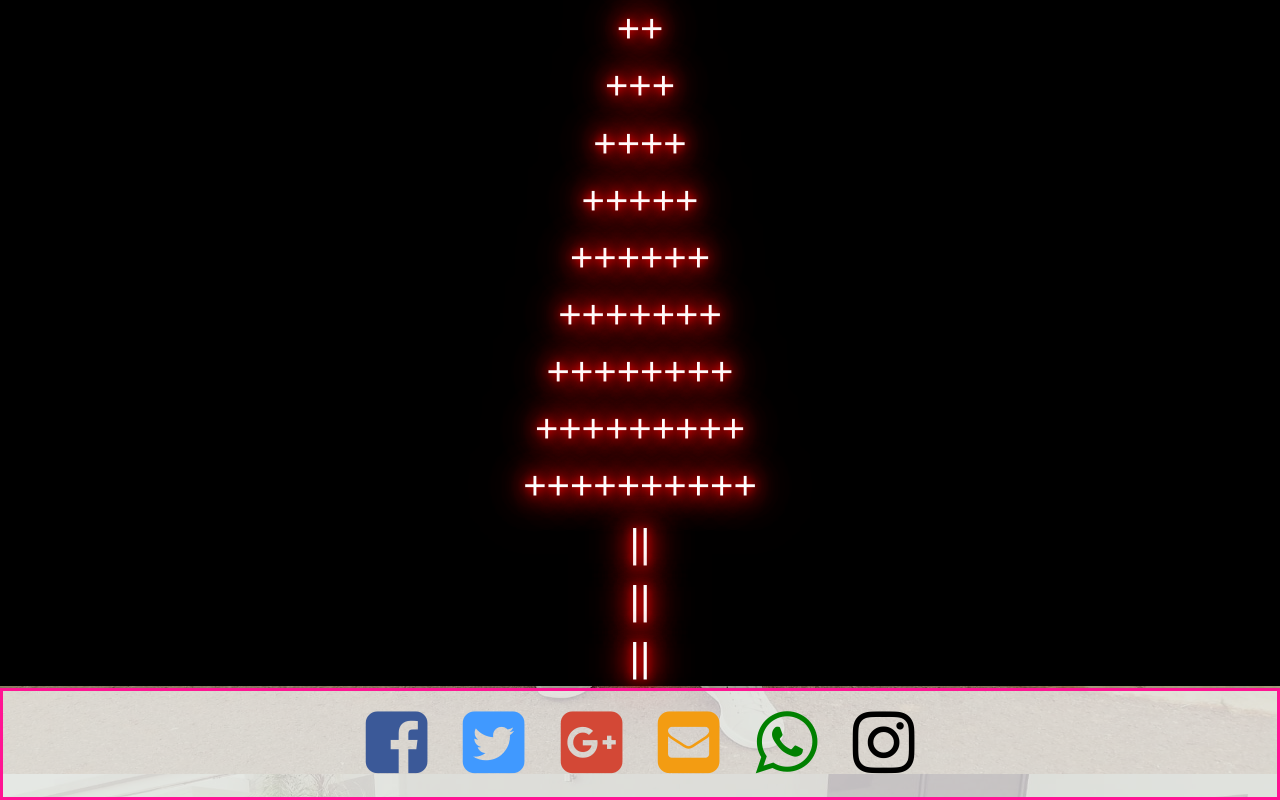
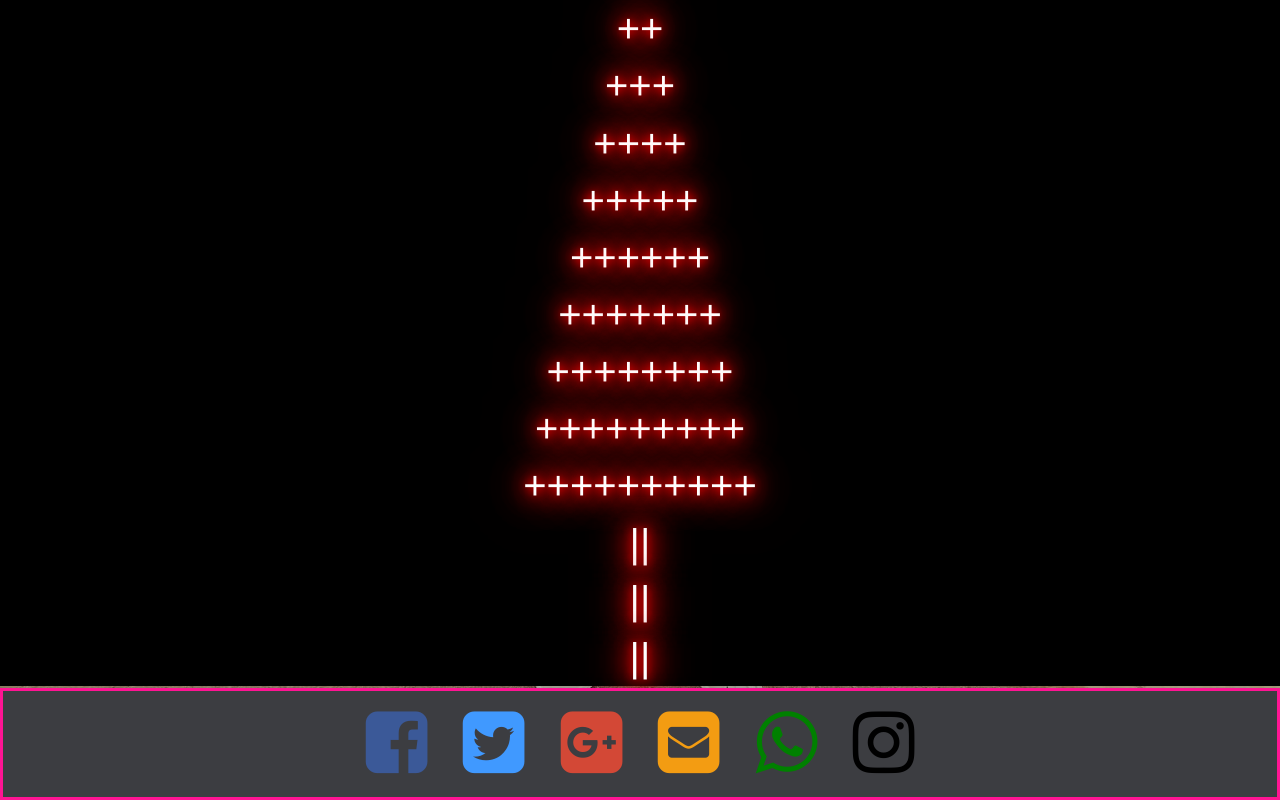
Before and after one commit to SbaniNtokozo/coco, a plain HTML site: page Home.html in a window 1280 px wide. Shown: the part 1626-2426 px from the top of the page. Drawn offline with nearby package versions, Linux system fonts and the light colour scheme.

Commit message:
Update main.css

```diff
--- a/main.css
+++ b/main.css
@@ -248,15 +248,13 @@ a {
 
 footer {
     width: 100%;
-    background: rgba(300, 3000, 3000, 0.7);
+    background:#3c3d41;
     line-height: 100%;
 
     border: 3px solid deeppink;
     font-size: 30px;
     position: relative;
     flex-shrink: 0;
-
-
 }
 
 
@@ -413,7 +411,7 @@ footer {
     }
 
     footer {
-
+        background:#3c3d41;
         width: 100%;
         height: 40%;
         margin: 0;
```
